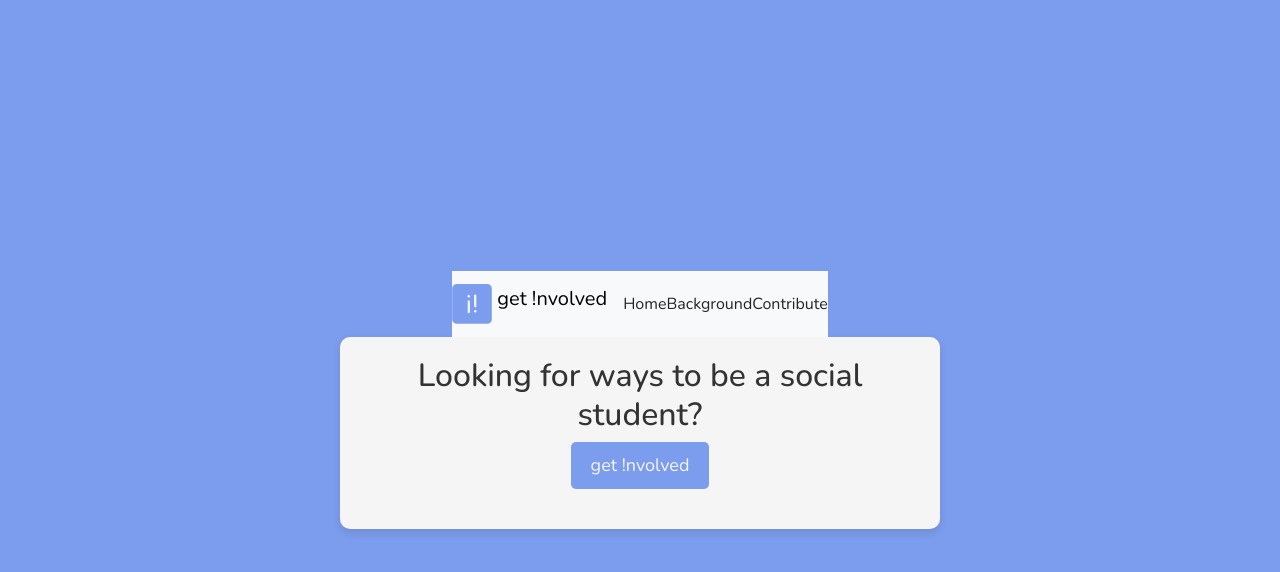
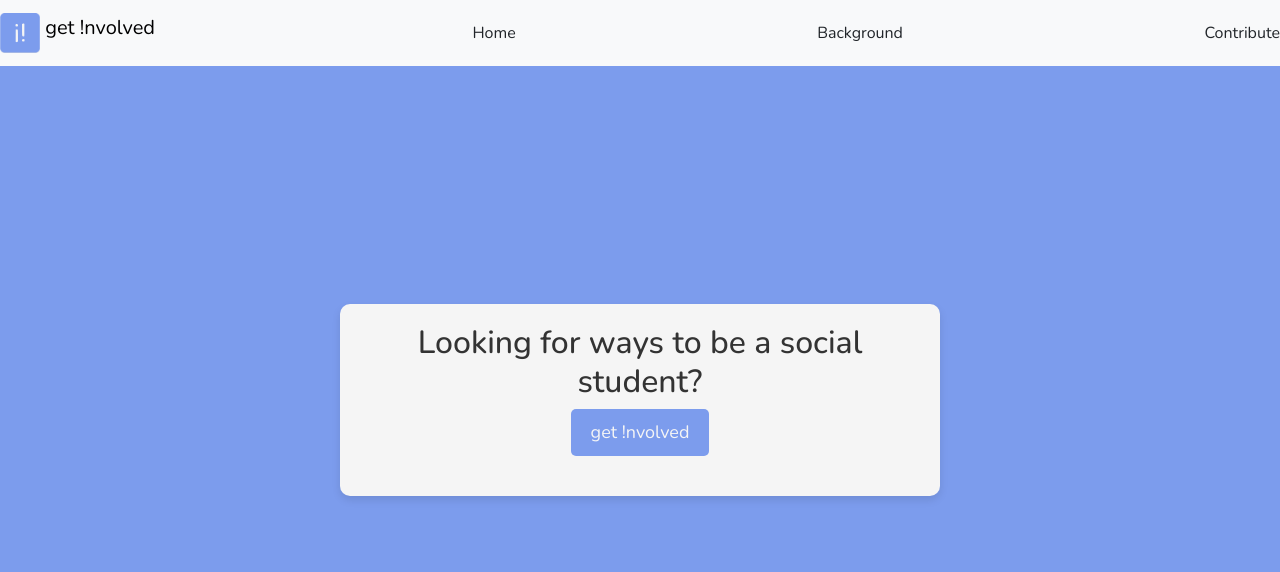
Before and after one commit to GetInvolvedFreiburg/getinvolvedfreiburg.github.io, a plain HTML site: page index.html in a window 1280 px wide. Drawn offline with nearby package versions, Linux system fonts and the light colour scheme.

Commit message:
jetzt endlich

```diff
--- a/index.html
+++ b/index.html
@@ -64,7 +64,7 @@
     </style>
   </head>
   <body>
-    <nav class="navbar navbar-light bg-light">
+    <nav class="navbar fixed-top navbar-light bg-light">
       <a class="navbar-brand" href="">
         <img
           src="logo.png"
```
